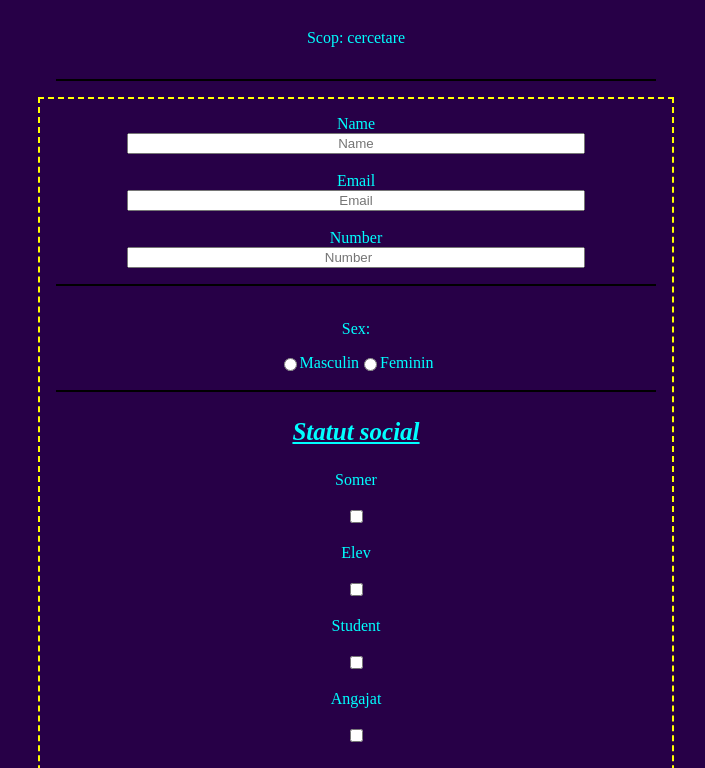
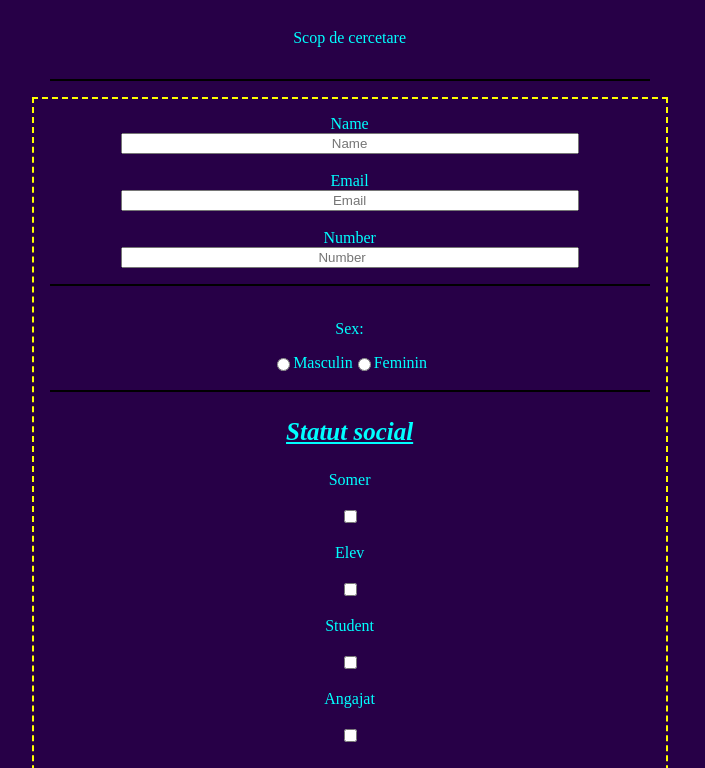
Before and after one commit to alexmina12/Clickschool, a plain HTML site: page index.html in a window 1280 px wide. Shown: the part 106-874 px from the top of the page, without its empty margins (284-989 px from the left). Drawn offline with Linux system fonts and the light colour scheme.

Commit message:
first commit

```diff
--- a/index.html
+++ b/index.html
@@ -4,7 +4,7 @@
 <body>
     <link rel="stylesheet" href="styles.css">
     <h1 id="title">Formular</h1>
-    <p id="description">Scop: cercetare</p>
+    <p id="description">Scop de cercetare</p>
     <form id="survey-form">
 <div id="Detalii">
     <label id="name-label">Name</label>
--- a/styles.css
+++ b/styles.css
@@ -20,7 +20,7 @@ body {
     background-color: rgb(39, 0, 71);
     color: cyan;
     margin: 0;
-    width: 100%;
+    width: 99%;
     height: 100vh;
 }
 
```
Also changed, not shown: 1 other file.
